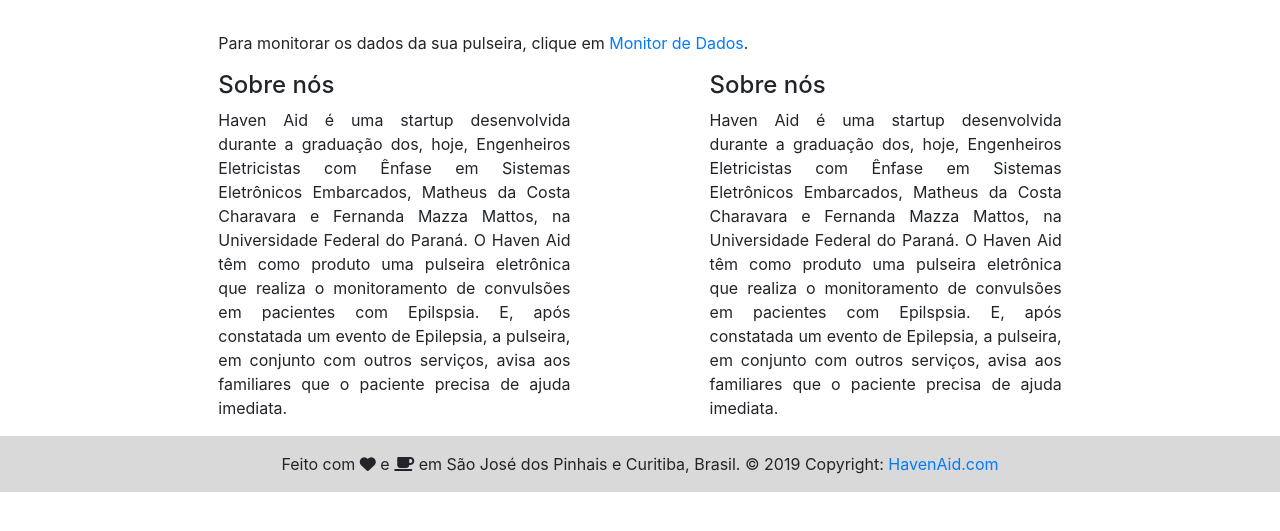
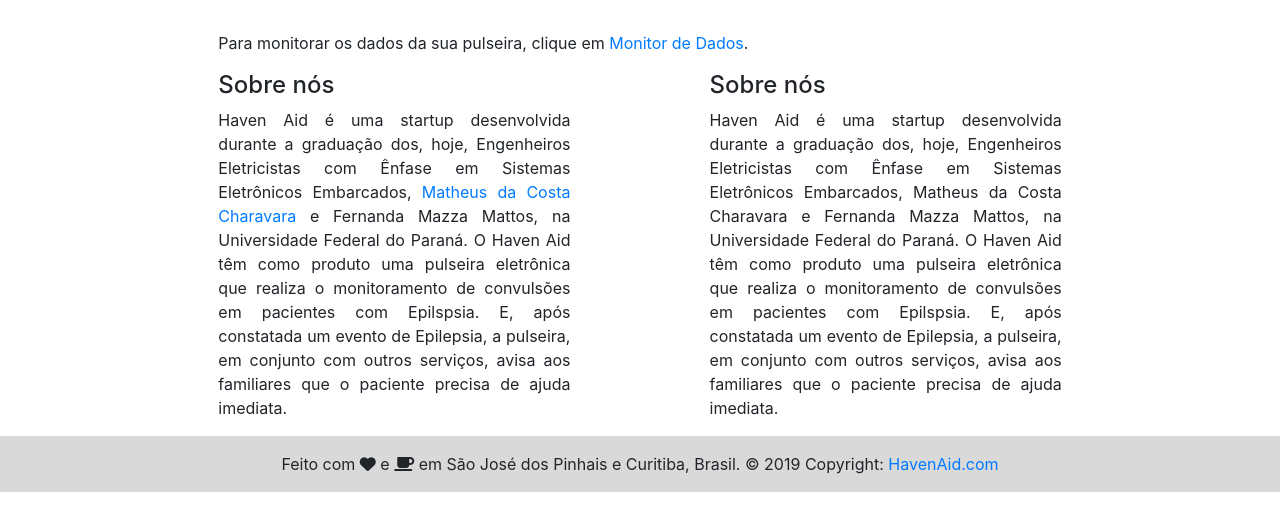
Before and after one commit to Havenaid/havenaid.github.io, a plain HTML site: page index.html in a window 1280 px wide. Shown: the part 185-716 px from the top of the page. Drawn offline with nearby package versions, Linux system fonts and the light colour scheme.

Commit message:
Update index.html

```diff
--- a/index.html
+++ b/index.html
@@ -35,7 +35,7 @@
     <div class="row">
 	<div class="col-sm-2"></div>
 	<div class="col text-justify"><h4>Sobre nós</h4><p>Haven Aid é uma startup desenvolvida durante a graduação dos, hoje, Engenheiros Eletricistas com
-	Ênfase em Sistemas Eletrônicos Embarcados, Matheus da Costa Charavara e Fernanda Mazza Mattos, na Universidade Federal do Paraná.
+	Ênfase em Sistemas Eletrônicos Embarcados, <a href="linkedin.com/in/matheus-da-costa-charavara-11b928186">Matheus da Costa Charavara</a> e Fernanda Mazza Mattos, na Universidade Federal do Paraná.
 	O Haven Aid têm como produto uma pulseira eletrônica que realiza o monitoramento de convulsões em pacientes com Epilspsia.
 	E, após constatada um evento de Epilepsia, a pulseira, em conjunto com outros serviços, avisa aos familiares que o paciente
 	precisa de ajuda imediata. </p></div>
```
